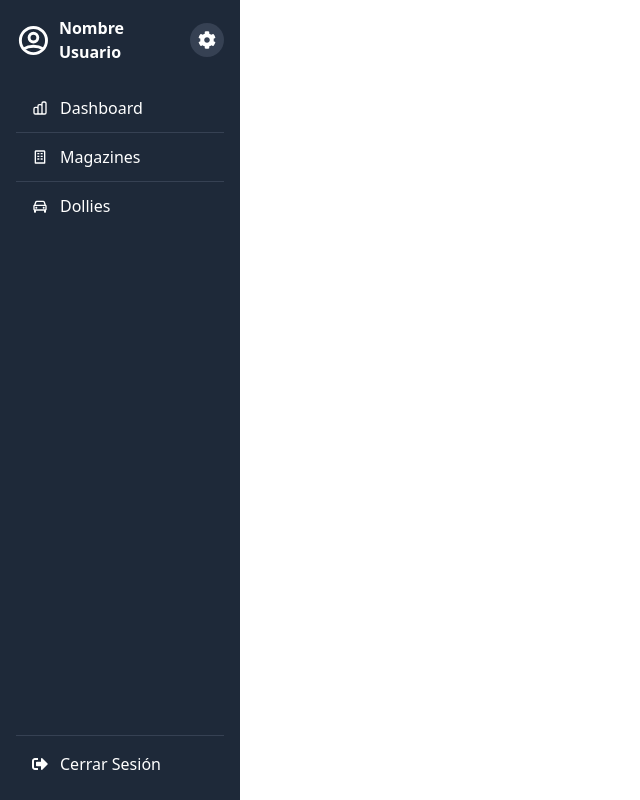
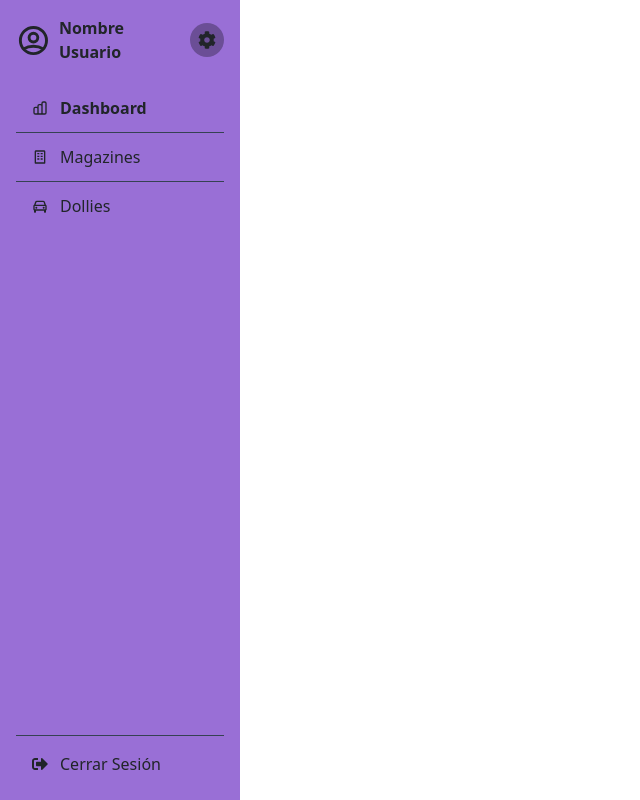
Before and after one commit to JohanCacerez/MagTracker, a React (Vite) app: page / in a window 1280 px wide. Shown: the whole page, without its empty margins (0-640 px from the left). Built offline with nearby package versions, Linux system fonts and the light colour scheme.

Commit message:
tailwind config

```diff
--- a/src/components/Sidebar.tsx
+++ b/src/components/Sidebar.tsx
@@ -5,35 +5,35 @@ import { HiOutlineChartBar, HiOutlineUserCircle } from "react-icons/hi";
 
 const Sidebar: React.FC = () => {
   return (
-    <div className="w-60 h-screen bg-gray-800 text-white flex flex-col p-4">
+    <div className="w-60 h-screen bg-primary text-white flex flex-col p-4">
       {/* Parte superior: Usuario + Opciones */}
       <div>
         {/* Usuario */}
         <div className="flex items-center justify-between mb-6">
-          <div className="flex items-center gap-2">
+          <div className="flex items-center text-text-dark gap-2">
             <HiOutlineUserCircle size={35} />
-            <span className="font-semibold">Nombre Usuario</span>
+            <span className="font-semibold text-text-dark">Nombre Usuario</span>
           </div>
-          <button className="bg-gray-700 p-2 rounded-full hover:bg-gray-600 cursor-pointer">
+          <button className="bg-primary-dark p-2 rounded-full text-text-dark hover:bg-primary-dark cursor-pointer">
             <FaCog size={18} />
           </button>
         </div>
 
         {/* Opciones */}
         <div className="flex flex-col space-y-1">
-          <button className="flex items-center gap-3 px-4 py-2 hover:bg-gray-700 rounded cursor-pointer">
+          <button className="flex items-center gap-3 px-4 py-2 font-semibold hover:bg-primary-dark rounded text-text-dark cursor-pointer">
             <HiOutlineChartBar />
             <span>Dashboard</span>
           </button>
           <hr className="border-gray-700" />
 
-          <button className="flex items-center gap-3 px-4 py-2 hover:bg-gray-700 rounded cursor-pointer">
+          <button className="flex items-center gap-3 px-4 py-2 hover:bg-primary-dark rounded text-text-dark cursor-pointer">
             <BiBuilding />
             <span>Magazines</span>
           </button>
           <hr className="border-gray-700" />
 
-          <button className="flex items-center gap-3 px-4 py-2 hover:bg-gray-700 rounded cursor-pointer">
+          <button className="flex items-center gap-3 px-4 py-2 hover:bg-primary-dark rounded text-text-dark cursor-pointer">
             <BiCar />
             <span>Dollies</span>
           </button>
@@ -43,7 +43,7 @@ const Sidebar: React.FC = () => {
       {/* Parte inferior: Logout */}
       <div className="mt-auto">
         <hr className="border-gray-700 mb-2" />
-        <button className="flex items-center gap-3 w-full px-4 py-2 hover:bg-gray-700 rounded cursor-pointer">
+        <button className="flex items-center gap-3 w-full px-4 py-2 hover:bg-primary-dark rounded text-text-dark cursor-pointer">
           <FaSignOutAlt />
           <span>Cerrar Sesión</span>
         </button>
--- a/src/index.css
+++ b/src/index.css
@@ -1 +1,49 @@
 @import "tailwindcss";
+
+@theme {
+  /* Colores principales */
+  --color-primary-light: #b89ae2;
+  --color-primary: #996fd6;
+  --color-primary-dark: #6b4e96;
+
+  /* Colores secundarios */
+  --color-secondary-light: #dcdcff;
+  --color-secondary: #b8b8ff;
+  --color-secondary-dark: #9381ff;
+
+  /* Colores de texto */
+  --color-text-light: #adb5bd;
+  --color-text: #495057;
+  --color-text-dark: #212529;
+
+  /* Colores de botones */
+  --color-button-delete: #ff4d4f;
+  --color-button-default: #b8b8ff;
+  --color-button-save: #10b981;
+  --color-button-save-hover: #58cea7;
+
+  /* Otros colores */
+  --color-success: #2a9d8f;
+  --color-warning: #e9c46a;
+  --color-error: #e76f51;
+
+  --font-title: var(--font-serif);
+  --font-body: var(--font-sans);
+  --font-ui: var(--font-sans);
+  --font-code: var(--font-mono);
+}
+
+/* Estilos con @apply */
+
+/* Botones */
+.btn {
+  @apply flex items-center gap-3 px-4 py-2 rounded-lg cursor-pointer font-ui font-medium text-sm transition-colors;
+}
+
+.btn-save {
+  @apply bg-[var(--color-button-save)] text-black hover:bg-[var(--color-button-save-hover)];
+}
+
+.btn-delete {
+  @apply bg-[var(--color-button-delete)] text-white hover:bg-red-600;
+}
```
